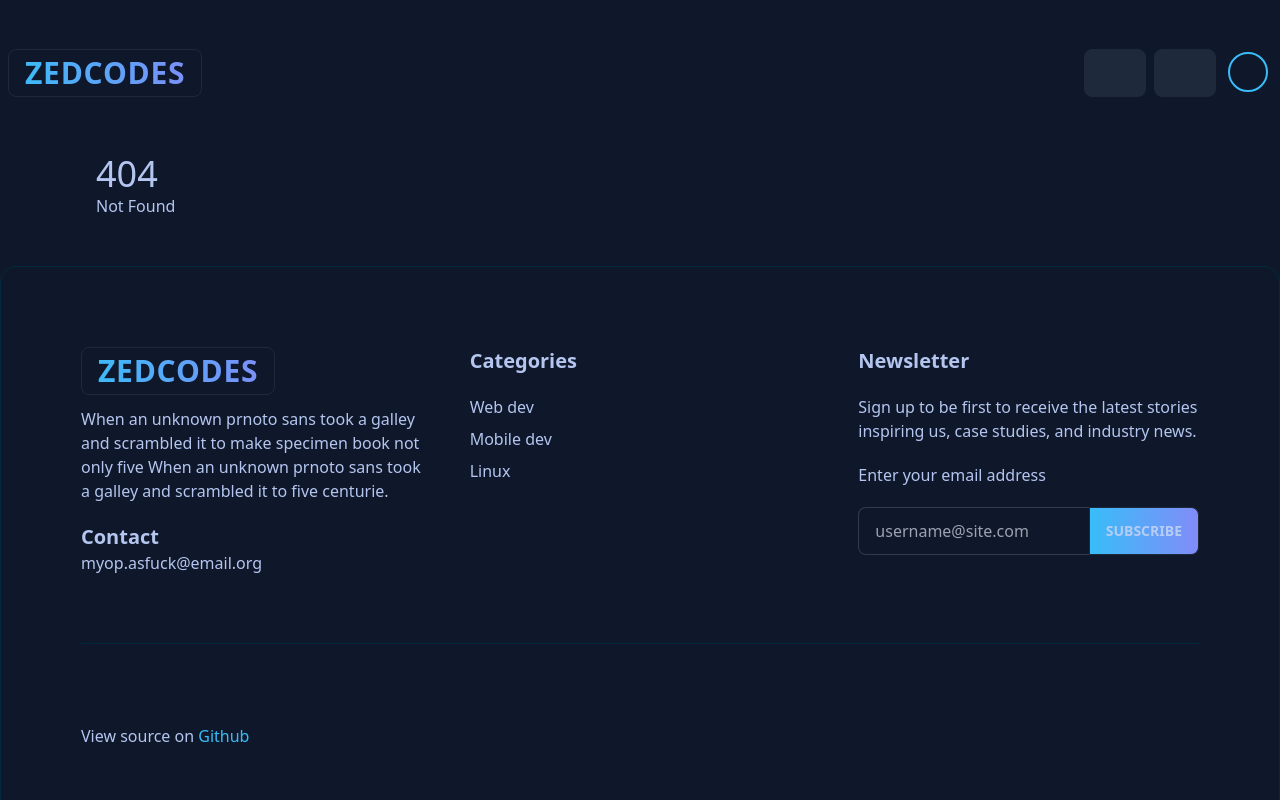
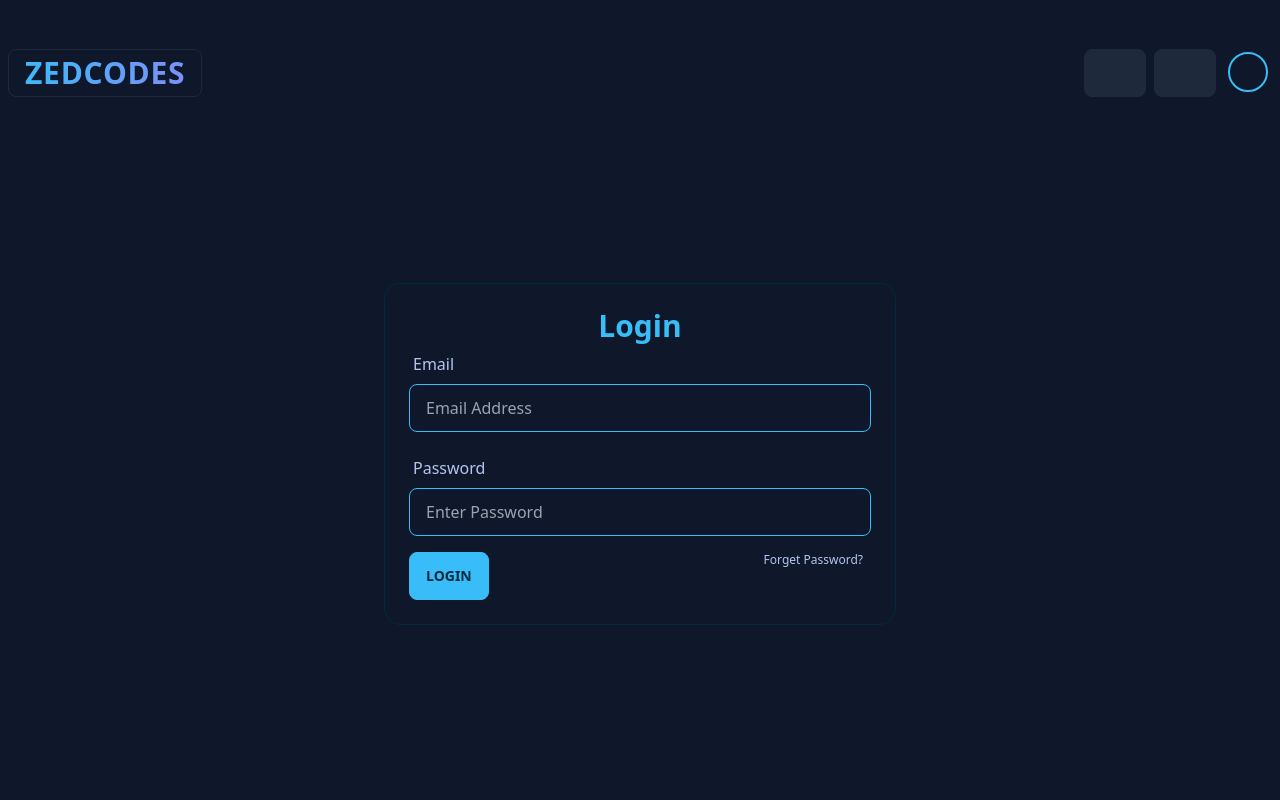
Before and after one commit to izharxyz/neon, a SvelteKit app: page /auth/login in a window 1280 px wide. Before the commit this address had no page. Shown: the top 800 px of the page. Built offline with nearby package versions, Linux system fonts and the light colour scheme; some icons are missing.

Commit message:
design login form

```diff
--- /dev/null
+++ b/src/routes/auth/login/+page.svelte
@@ -0,0 +1,29 @@
+<script lang="ts">
+	import { enhance } from "$app/forms";
+</script>
+
+<div class="relative flex flex-col justify-center h-[600px] overflow-hidden">
+	<div class="w-full p-6 m-auto card bg-base-100 border border-primary-content lg:max-w-lg">
+		<h1 class="text-3xl font-semibold text-center text-primary">Login</h1>
+		<form method="POST" class="space-y-4" use:enhance>
+			<div>
+				<label class="label" for="email">
+					<span class="text-base label-text">Email</span>
+				</label>
+				<input name="email" type="text" placeholder="Email Address" class="w-full input input-bordered input-primary" />
+			</div>
+			<div>
+				<label class="label" for="password">
+					<span class="text-base label-text">Password</span>
+				</label>
+				<input type="password" name="password" placeholder="Enter Password" class="w-full input input-bordered input-primary" />
+			</div>
+			<div>
+				<a href="/" class="float-right mr-2 text-xs text-rpimary-content hover:underline hover:text-blue-600">Forget Password?</a>
+			</div>
+			<div>
+				<button type="submit" class="btn btn-primary">Login</button>
+			</div>
+		</form>
+	</div>
+</div>
```
